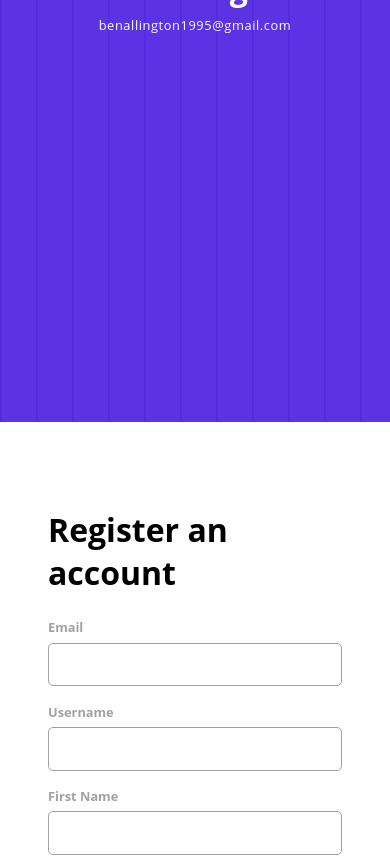
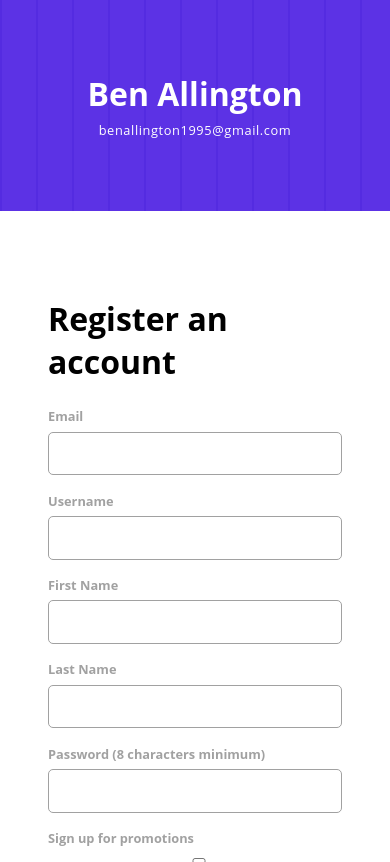
Before and after one commit to BenAllington95/register-account-react-js, a React (Create React App) app in the folder my-app/: page / in a window 390 px wide. Shown: the top 862 px of the page. Built offline with nearby package versions, Linux system fonts and the light colour scheme.

Commit message:
Altered code for responsiveness

```diff
--- a/my-app/public/index.html
+++ b/my-app/public/index.html
@@ -3,7 +3,8 @@
   <head>
     <meta charset="utf-8" />
     <link rel="icon" href="%PUBLIC_URL%/favicon.ico" />
-    <meta name="viewport" content="width=device-width, initial-scale=1.0" />
+    <meta name="viewport" content="width=device-width, initial-scale=1.0, maximum-scale=1.0, user-scalable=no">
+
     <meta name="theme-color" content="#000000" />
     <meta
       name="description"
--- a/my-app/src/index.css
+++ b/my-app/src/index.css
@@ -10,7 +10,6 @@
 
 .App {
   margin: 0 auto;
-  height: 100vh;
   color: #000;
   display: flex;
   align-items: center;
@@ -40,13 +39,15 @@
 }
 .App .hero {
   width: 35%;
-  height: 100vh;
+  min-height: 100vh;
   background-color: #5c32e5;
   opacity: 1;
   background-size: 36px 36px;
   background-image: repeating-linear-gradient(to right, #542be1, #542be1 1.8px, #5c32e5 1.8px, #5c32e5);
-  display: grid;
-  place-content: center;
+  display: flex;
+  align-items: center;
+  justify-content: center;
+  flex-direction: column;
 }
 .App .hero h1,
 .App .hero p {
@@ -59,9 +60,12 @@
   margin-top: 0.5em;
 }
 .App .register {
-  display: grid;
-  place-content: center;
+  display: flex;
+  align-items: center;
+  justify-content: center;
+  flex-direction: column;
   width: 65%;
+  height: 100vh;
 }
 .App .register form label {
   font-weight: bold;
@@ -104,13 +108,18 @@
   background: #32CD30;
 }
 
-@media (max-width: 700px) {
+@media (max-width: 820px) {
   .App {
     flex-direction: column;
   }
   .App .hero,
   .App .register {
     width: 100%;
-    min-height: 100vh;
+  }
+  .App .hero {
+    min-height: 25vh;
+  }
+  .App .register {
+    min-height: 75vh;
   }
 }/*# sourceMappingURL=index.css.map */
--- a/my-app/src/index.scss
+++ b/my-app/src/index.scss
@@ -5,8 +5,11 @@
 
 
 @mixin centerItem() {
-    display: grid;
-    place-content: center;
+    display: flex;
+    align-items: center;
+    justify-content: center;
+    flex-direction: column;
+
 }
 
 * {
@@ -21,7 +24,6 @@
 
 .App {
     margin: 0 auto;
-    height: 100vh;
     color: $primaryColor;
 
     display: flex;
@@ -62,7 +64,7 @@
 
     .hero {
         width: 35%;
-        height: 100vh;
+        min-height: 100vh;
         background-color: #5c32e5;
         opacity: 1;
         background-size: 36px 36px;
@@ -90,6 +92,7 @@
     .register {
         @include centerItem();
         width: 65%;
+        height: 100vh;
 
         form {
 
@@ -147,7 +150,7 @@
 
 }
 
-@media (max-width: 700px) {
+@media (max-width: 820px) {
 
     .App {
         flex-direction: column;
@@ -155,8 +158,17 @@
         .hero,
         .register {
             width: 100%;
-            min-height: 100vh;
         }
+
+        .hero {
+            min-height: 25vh;
+        }
+
+        .register {
+            min-height: 75vh;
+        }
+
+
     }
 
 
```
Also changed, not shown: 1 other file (tests, documents, lock files or other folders).
